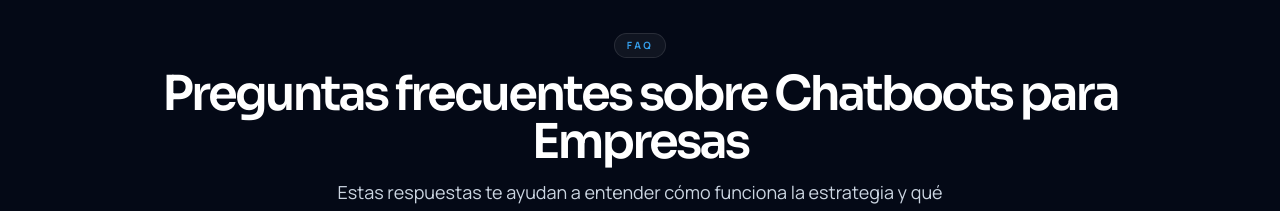
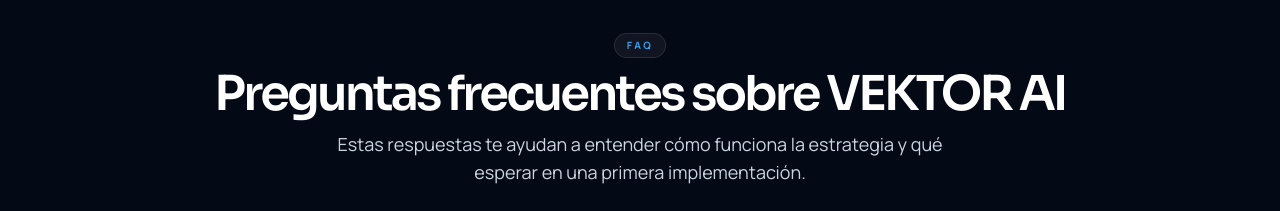
Before and after one commit to riascosmarlon66-wq/nexabot-ai, a React (Vite) app in the folder frontend/: page / in a window 1280 px wide. Shown: the part 11741-11952 px from the top of the page. Built offline with nearby package versions, Linux system fonts and the light colour scheme; no server answers.

Commit message:
docs(vektor): update FAQ brand

```diff
--- a/frontend/src/components/landing/FAQ.tsx
+++ b/frontend/src/components/landing/FAQ.tsx
@@ -22,7 +22,7 @@ export function FAQ() {
     <section className="mx-auto max-w-5xl px-4 py-20 md:px-6">
       <SectionHeader
         eyebrow="FAQ"
-        title="Preguntas frecuentes sobre Chatboots para Empresas"
+        title="Preguntas frecuentes sobre VEKTOR AI"
         description="Estas respuestas te ayudan a entender cómo funciona la estrategia y qué esperar en una primera implementación."
         align="center"
       />
```
